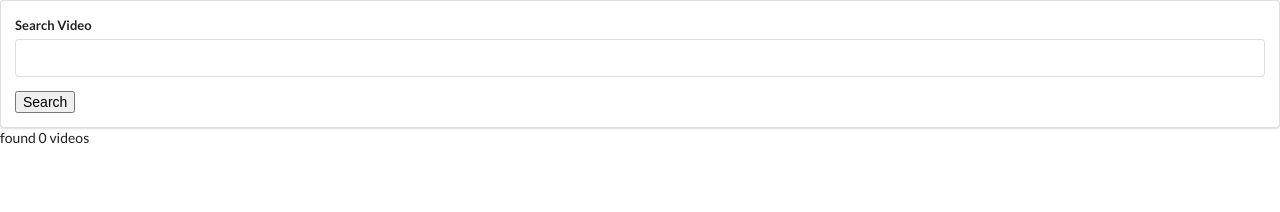
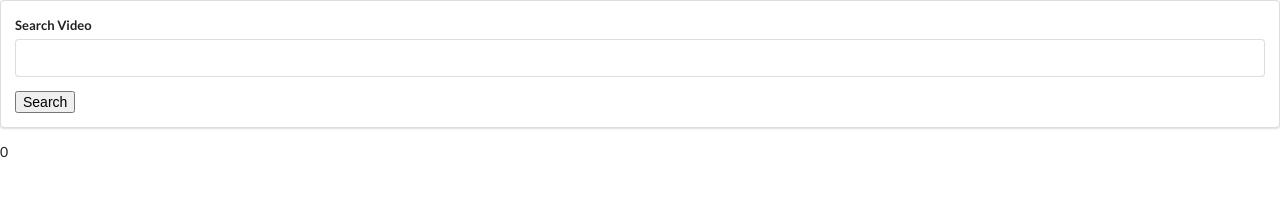
Before and after one commit to mainarobert/videos, a React (Create React App) app: page / in a window 1280 px wide. Shown: the top 212 px of the page. Built offline with nearby package versions, Linux system fonts and the light colour scheme.

Commit message:
create VideoList component to pass state as prop from App component

```diff
--- a/src/App.js
+++ b/src/App.js
@@ -1,6 +1,7 @@
 import React, { Component } from 'react';
 import Search from './components/Search';
 import Youtube from './api/Youtube';
+import VideoList from './components/VideoList';
 
 class App extends Component {
   state = {
@@ -27,7 +28,7 @@
     return (
       <div>
         <Search onFormSubmit= {this.onTermSubmit} />    {/* pass onTermSubmit callback as props */}
-        found {this.state.videos.length} videos
+        <VideoList videos= { this.state.videos }/>
       </div>
     )
   }
--- /dev/null
+++ b/src/components/VideoList.js
@@ -0,0 +1,13 @@
+import React from 'react'
+
+const VideoList = props => {
+
+
+    return (
+        <div>
+            {props.videos.length}
+        </div>
+    )
+}
+
+export default VideoList
```
